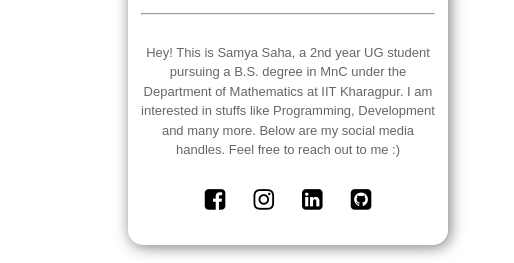
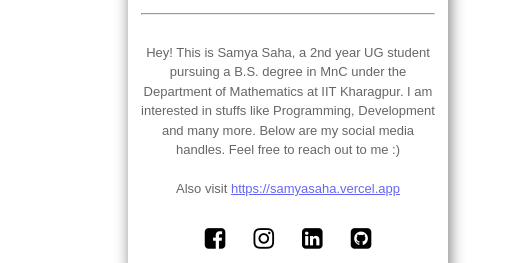
Before and after one commit to Samya-S/sample-portfolio, a plain HTML site: page index.html in a window 1280 px wide. Shown: the part 503-766 px from the top of the page, 0-514 px from the left. Drawn offline with Linux system fonts and the light colour scheme.

Commit message:
feat: Add portfolio website link to about section

```diff
--- a/index.html
+++ b/index.html
@@ -146,7 +146,8 @@
             </div>
 
             <div class="about">
-                <p>Hey! This is Samya Saha, a 2nd year UG student pursuing a B.S. degree in MnC under the Department of Mathematics at IIT Kharagpur. I am interested in stuffs like Programming, Development and many more. Below are my social media handles. Feel free to reach out to me :)</p>
+                <p>Hey! This is Samya Saha, a 2nd year UG student pursuing a B.S. degree in MnC under the Department of Mathematics at IIT Kharagpur. I am interested in stuffs like Programming, Development and many more. Below are my social media handles. Feel free to reach out to me :)<br><br>
+                Also visit <a href="https://samyasaha.vercel.app/" target="_blank">https://samyasaha.vercel.app</a></p>
             </div>
 
             <div class="social-media-links">
```
